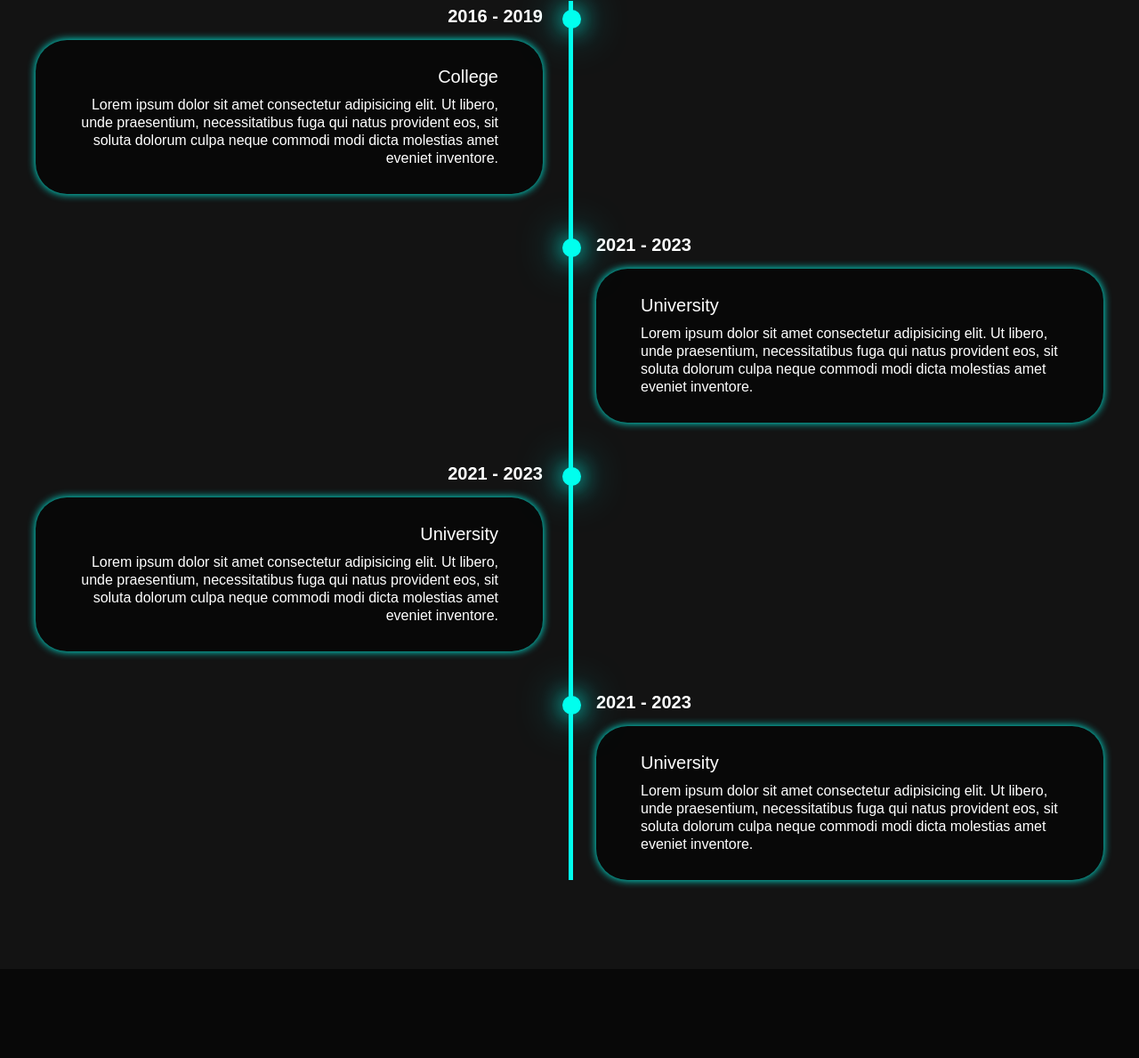
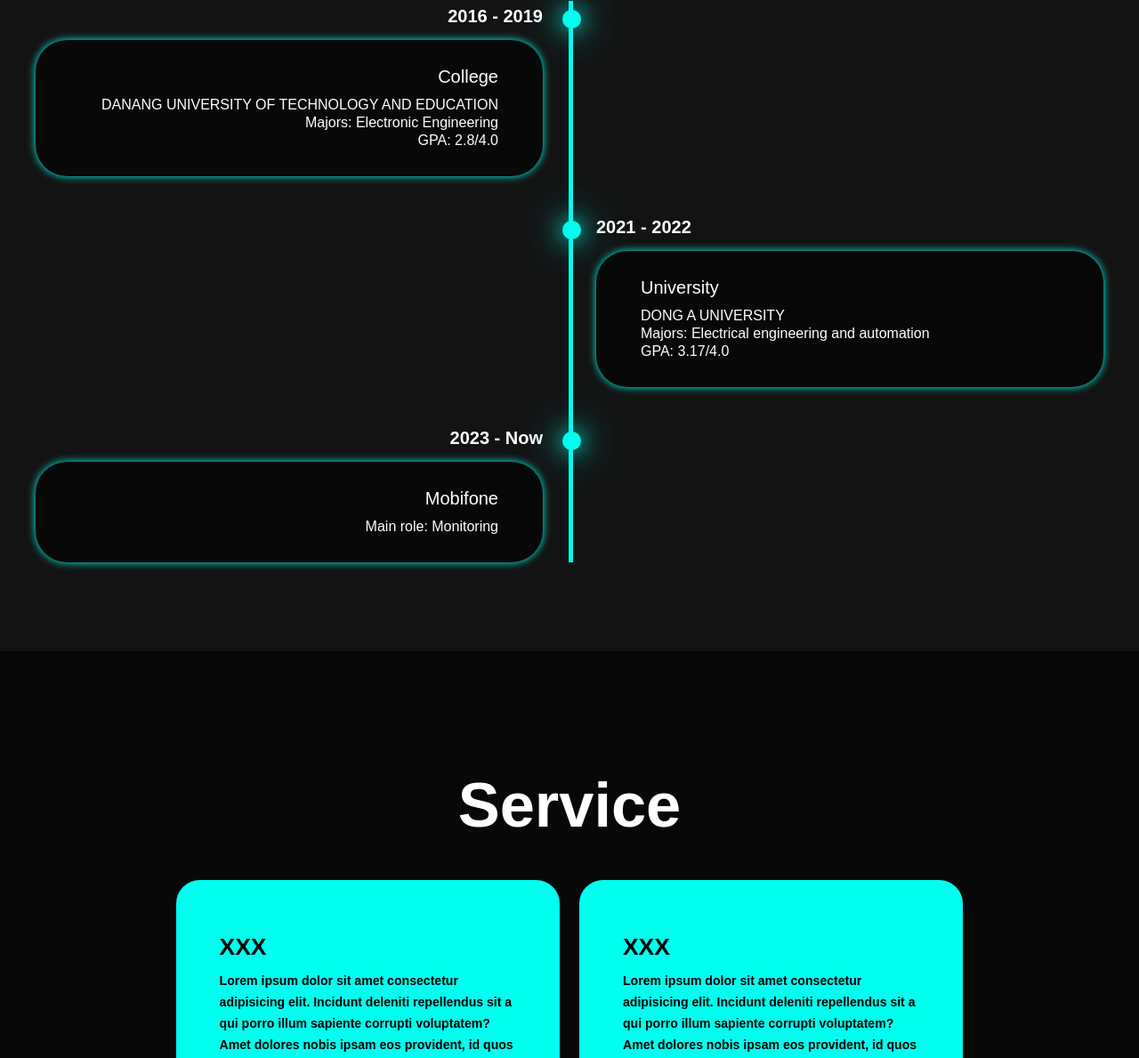
Before and after one commit to vietthanh179980123/MyPortfolioWeb, a plain HTML site: page index.html in a window 1280 px wide. Shown: the part 1068-2257 px from the top of the page at 89% size. Drawn offline with nearby package versions, Linux system fonts and the light colour scheme.

Commit message:
Add files via upload

```diff
--- a/index.html
+++ b/index.html
@@ -42,40 +42,37 @@
     </section>
 
     <section class="education" id="education">
-        <h2 class="heading">Education</h2>
+        <h2 class="heading">Education & Experience</h2>
         <div class="timeline-items">
             <div class="timeline-item">
                 <div class="timeline-dot"></div>
                     <div class="timeline-date">2016 - 2019</div>
                     <div class="timeline-content">
                         <h3>College</h3>
-                        <p>Lorem ipsum dolor sit amet consectetur adipisicing elit. Ut libero, unde praesentium, necessitatibus fuga qui natus provident eos, sit soluta dolorum culpa neque commodi modi dicta molestias amet eveniet inventore.</p>
+                        <p>DANANG UNIVERSITY OF TECHNOLOGY AND EDUCATION</p>
+                        <p>Majors: Electronic Engineering</p>
+                        <p>GPA: 2.8/4.0 </p>
                     </div>
             </div>
                 <div class="timeline-item">
                     <div class="timeline-dot"></div>
-                        <div class="timeline-date">2021 - 2023</div>
+                        <div class="timeline-date">2021 - 2022</div>
                         <div class="timeline-content">
                             <h3>University</h3>
-                            <p>Lorem ipsum dolor sit amet consectetur adipisicing elit. Ut libero, unde praesentium, necessitatibus fuga qui natus provident eos, sit soluta dolorum culpa neque commodi modi dicta molestias amet eveniet inventore.</p>
+                            <p> DONG A UNIVERSITY</p>
+                            <p>Majors: Electrical engineering and automation</p>
+                            <p>GPA: 3.17/4.0 </p>
                         </div>
                 </div>
                 <div class="timeline-item">
                     <div class="timeline-dot"></div>
-                        <div class="timeline-date">2021 - 2023</div>
+                        <div class="timeline-date">2023 - Now</div>
                         <div class="timeline-content">
-                            <h3>University</h3>
-                            <p>Lorem ipsum dolor sit amet consectetur adipisicing elit. Ut libero, unde praesentium, necessitatibus fuga qui natus provident eos, sit soluta dolorum culpa neque commodi modi dicta molestias amet eveniet inventore.</p>
+                            <h3>Mobifone</h3>
+                            <p>Main role: Monitoring</p>
                         </div>
                 </div>
-                <div class="timeline-item">
-                    <div class="timeline-dot"></div>
-                        <div class="timeline-date">2021 - 2023</div>
-                        <div class="timeline-content">
-                            <h3>University</h3>
-                            <p>Lorem ipsum dolor sit amet consectetur adipisicing elit. Ut libero, unde praesentium, necessitatibus fuga qui natus provident eos, sit soluta dolorum culpa neque commodi modi dicta molestias amet eveniet inventore.</p>
-                        </div>
-                </div>
+
         </div>
     </section>
     <section class="service" id="service">
```
